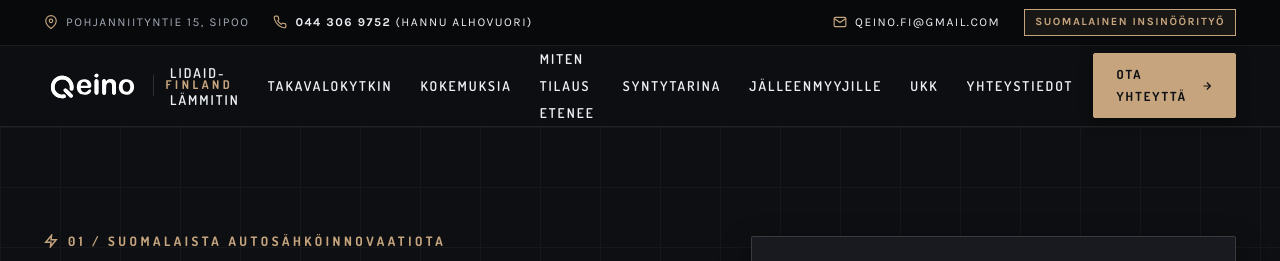
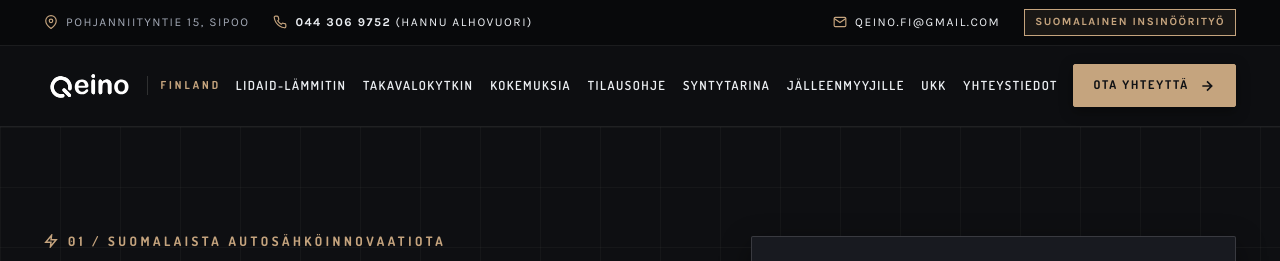
Before and after one commit to FIMARx/qeino, a website: page index.html in a window 1280 px wide. Shown: the top 261 px of the page. Drawn offline with nearby package versions, Linux system fonts and the light colour scheme.

Commit message:
fix(header): prevent flex compression, multiline nav wrapping and logo overlap; add strict header audit assertions

```diff
--- a/assets/css/style.css
+++ b/assets/css/style.css
@@ -365,51 +365,73 @@ p {
   align-items: center;
   justify-content: space-between;
   height: 80px;
-  gap: 20px;
+  gap: 16px;
 }
 
 .logo-link {
-  display: flex;
+  display: inline-flex;
   align-items: center;
   gap: 12px;
   text-decoration: none;
+  flex-shrink: 0;
+  white-space: nowrap;
 }
 
 .logo-svg {
-  height: 38px;
+  height: 36px;
   width: auto;
   filter: brightness(0) invert(1);
+  flex-shrink: 0;
 }
 
 .logo-subtext {
   font-family: var(--font-heading);
-  font-size: 12px;
-  letter-spacing: 3.5px;
+  font-size: 11px;
+  letter-spacing: 3px;
   text-transform: uppercase;
   color: var(--accent-gold);
   font-weight: 700;
   border-left: 1px solid var(--border-line);
   padding-left: 12px;
+  white-space: nowrap;
+  flex-shrink: 0;
+}
+
+nav {
+  display: flex;
+  align-items: center;
+  flex: 1 1 auto;
+  justify-content: center;
+  min-width: 0;
 }
 
 .nav-links {
   display: flex;
   list-style: none;
-  gap: 28px;
-  align-items: center;
+  gap: clamp(10px, 1.3vw, 20px);
+  align-items: center;
+  margin: 0 auto;
+  flex-wrap: nowrap;
+}
+
+.nav-links li {
+  flex-shrink: 0;
 }
 
 .nav-links li a {
   font-family: var(--font-heading);
   text-transform: uppercase;
-  font-size: 13.5px;
-  letter-spacing: 2px;
+  font-size: 12.5px;
+  letter-spacing: 1.5px;
   font-weight: 600;
   color: var(--text-light);
   text-decoration: none;
   padding: 8px 0;
   position: relative;
   transition: var(--transition);
+  white-space: nowrap;
+  display: inline-block;
+  line-height: 1.2;
 }
 
 .nav-links li a::after {
@@ -431,11 +453,17 @@ p {
   width: 100%;
 }
 
+.header-cta {
+  flex-shrink: 0;
+}
+
 .header-cta .btn {
-  padding: 10px 22px;
-  font-size: 12.5px;
-  letter-spacing: 2px;
-  min-height: 44px;
+  padding: 10px 20px;
+  font-size: 12px;
+  letter-spacing: 1.8px;
+  min-height: 42px;
+  white-space: nowrap;
+  flex-shrink: 0;
 }
 
 .mobile-menu-btn {
@@ -450,6 +478,7 @@ p {
   color: var(--text-white);
   cursor: pointer;
   transition: var(--transition);
+  flex-shrink: 0;
 }
 
 .mobile-menu-btn:hover {
@@ -457,19 +486,17 @@ p {
   color: var(--accent-gold);
 }
 
-@media (max-width: 1080px) {
-  .nav-links {
-    gap: 16px;
-  }
-}
-
-@media (max-width: 980px) {
+@media (max-width: 1140px) {
   .header-cta {
     display: none;
   }
 
   .mobile-menu-btn {
     display: flex;
+  }
+
+  nav {
+    flex: 0 0 auto;
   }
 
   .nav-links {
@@ -500,6 +527,7 @@ p {
     padding: 14px 0;
     font-size: 15px;
     letter-spacing: 2.5px;
+    white-space: normal;
   }
 }
 
--- a/index.html
+++ b/index.html
@@ -70,7 +70,7 @@
           <li><a href="#lidaid">LidAid-lämmitin</a></li>
           <li><a href="#takavalokytkin">Takavalokytkin</a></li>
           <li><a href="#kokemuksia">Kokemuksia</a></li>
-          <li><a href="#tilausohje">Miten tilaus etenee</a></li>
+          <li><a href="#tilausohje">Tilausohje</a></li>
           <li><a href="#tarina">Syntytarina</a></li>
           <li><a href="#jalleenmyyjat">Jälleenmyyjille</a></li>
           <li><a href="#ukk">UKK</a></li>
```
Also changed, not shown: tests/e2e/audit.mjs (+34 -3 lines).
